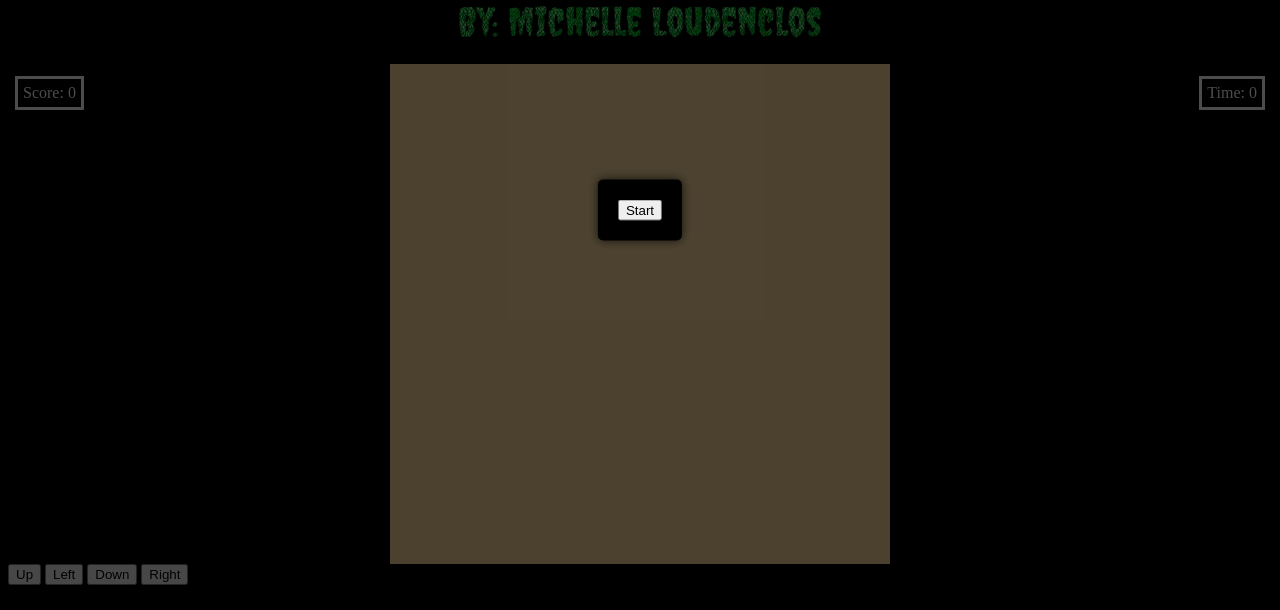
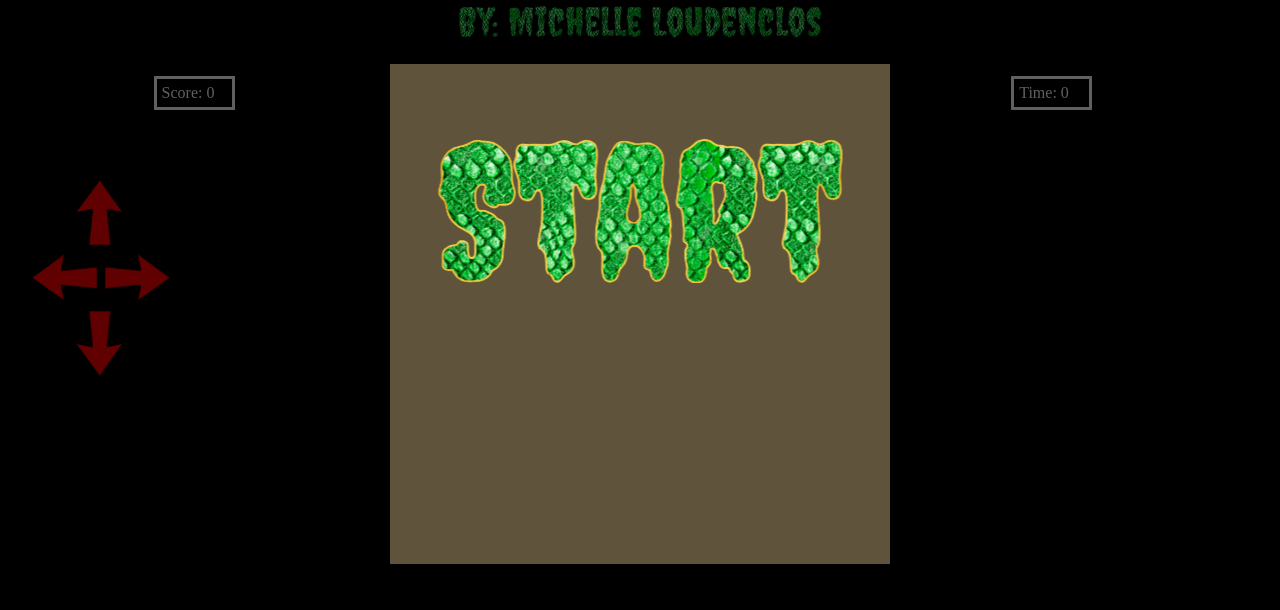
Before and after one commit to DeathsSong/Anaconda, a plain HTML site: page index.html in a window 1280 px wide. Shown: the part 190-800 px from the top of the page. Drawn offline with Linux system fonts and the light colour scheme.

Commit message:
Stylized screen arrows

```diff
--- a/app.js
+++ b/app.js
@@ -13,6 +13,13 @@
 🟣Snake Style
 ✔️🟣Mouse Style
 ❓Snake Opens Mouth When Near Mouse?
+
+
+What would you do differently?
+What are you most proud of?
+What would you do next?
+How did you plan your project?
+What did you learn?
 */
 
 const startButtonBox = document.getElementsByClassName('start-button-box');
@@ -280,7 +287,7 @@ let gameInterval;
 function updateTimer() {
     const currentTime = Date.now();
     const elapsedTime = Math.floor((currentTime - startTime) / 1000); // Calculate elapsed seconds
-    document.getElementById('timer').textContent = `Time: ${elapsedTime} seconds`;
+    document.getElementById('timer').textContent = `Time: ${elapsedTime}`;
 };
 
 function startGame() {
--- a/index.html
+++ b/index.html
@@ -15,7 +15,7 @@
     <canvas id="gameCanvas" width="400" height="400"></canvas>
     <div id="startGamePopup" class="start-button-box" style="display: block;">
         <div class="start-screen">
-            <button id="button-start">Start</button>
+            <button id="button-start"></button>
         </div>
     </div>
         <div id="score">Score: 0</div>
@@ -24,10 +24,10 @@
         <img id="mouse" src="mouse-transparent-background-smol.png" alt="mouse">
     </div>
     <div class="control-arrows">
-        <button id="up-arrow">Up</button>
-        <button id="left-arrow">Left</button>
-        <button id="down-arrow">Down</button>
-        <button id="right-arrow">Right</button>
+        <button id="up-arrow"></button>
+        <button id="left-arrow"></button>
+        <button id="down-arrow"></button>
+        <button id="right-arrow"></button>
     </div>
 
     <div id="gameOverPopup" class="game-over" style="display: none;">
--- a/style.css
+++ b/style.css
@@ -96,18 +96,20 @@ h6 {
     color: white;
     position: absolute;
     bottom: 500px;
-    right: 15px;
+    left: 79%;
     border: solid;
     padding: 5px;
+    width: 65px;
 }
 
 #score {
-    color: rgb(255, 255, 255);
+    color: white;
     position: absolute;
     bottom: 500px;
-    left: 15px;
+    left: 12%;
     border: solid;
     padding: 5px;
+    width: 65px;
 }
 
 .start-button-box {
@@ -117,7 +119,7 @@ h6 {
     left: 0;
     width: 100%;
     height: 100%;
-    background-color: rgba(0, 0, 0, 0.7);
+    background-color: rgba(0, 0, 0, 0.623);
     z-index: 1;
     justify-content: center;
     align-items: center;
@@ -125,12 +127,12 @@ h6 {
 }
 
 .start-screen {
-    background-color: rgb(0, 0, 0);
+    background-color: rgba(0, 0, 0, 0);
     color: rgb(255, 255, 255);
     padding: 20px;
     text-align: center;
     border-radius: 5px;
-    box-shadow: 0px 0px 10px 0px rgba(0, 0, 0, 0.75);
+    box-shadow: 0px 0px 10px 0px rgba(0, 0, 0, 0);
     position: absolute;
       top: 50%;
       left: 50%;
@@ -139,5 +141,73 @@ h6 {
 }
 
 #up-arrow {
+    background-image: url(./transparent-arrow-up.png);
+    background-color: transparent;
+    background-repeat: no-repeat;
+    background-size: contain;
+    height: 77px;
+    width: 60px;
+    position: absolute;
+    bottom: 360px;
+    left: 70px;
+    cursor: pointer;
+    border: solid;
+}
 
+#left-arrow {
+    background-image: url(./transparent-arrow-left.png);
+    background-color: transparent;
+    background-repeat: no-repeat;
+    background-size: contain;
+    height: 60px;
+    width: 77px;
+    position: absolute;
+    bottom: 302px;
+    left: 25px;
+    cursor: pointer;
+    border: solid;
 }
+
+#down-arrow {
+    background-image: url(./transparent-arrow-down.png);
+    background-color: transparent;
+    background-repeat: no-repeat;
+    background-size: contain;
+    height: 77px;
+    width: 60px;
+    position: absolute;
+    bottom: 227px;
+    left: 70px;
+    cursor: pointer;
+    border: solid;
+}
+
+#right-arrow {
+    background-image: url(./transparent-arrow-right.png);
+    background-color: transparent;
+    background-repeat: no-repeat;
+    background-size: contain;
+    height: 60px;
+    width: 77px;
+    position: absolute;
+    bottom: 302px;
+    left: 100px;
+    cursor: pointer;
+    border: solid;
+}
+
+#button-start {
+    border: transparent;
+    display: block;
+    background-image: url(./start.png);
+    border-radius: 10px;
+    background-color: transparent;
+    background-repeat: no-repeat;
+    cursor: pointer;
+    position: relative;
+    top: 0;
+    left: 0;
+    width: 420px;
+    height: 172px;
+    background-position: center center;
+}
```
